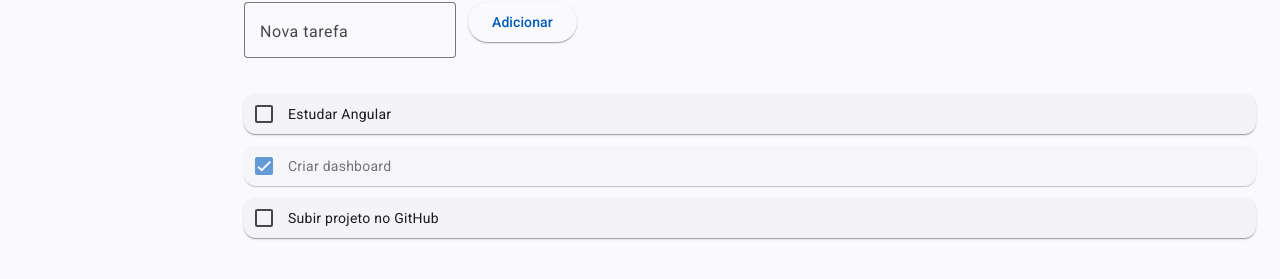
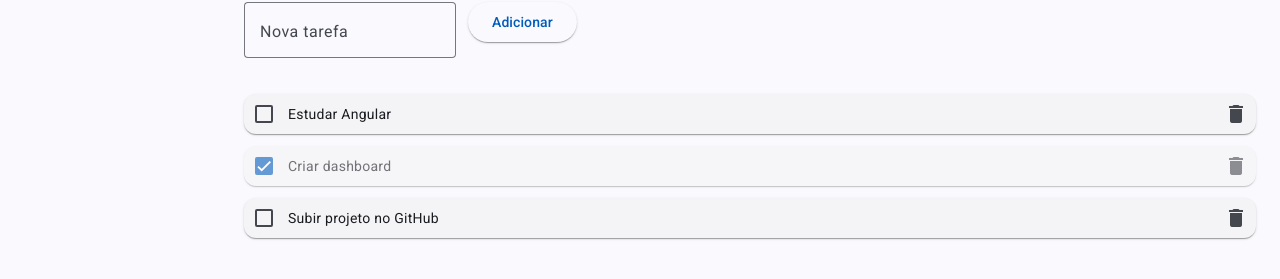
Before and after one commit to Thiagogmr1/Angular-task-dashboard, an Angular app: page /tasks in a window 1280 px wide. Shown: the part 175-454 px from the top of the page. Built offline with nearby package versions, Linux system fonts and the light colour scheme.

Commit message:
feat: delete task implementado - CRUD completo

```diff
--- a/src/app/pages/tasks/tasks.html
+++ b/src/app/pages/tasks/tasks.html
@@ -16,8 +16,14 @@
 </div>
 
 <mat-card *ngFor="let task of tasks" class="task-card" [class.done]="task.done">
+    <div class="task-content">
 
-    <mat-checkbox [(ngModel)]="task.done">
-        {{ task.title }}
-    </mat-checkbox>
+        <mat-checkbox [(ngModel)]="task.done">
+            {{ task.title }}
+        </mat-checkbox>
+
+        <button mat-icon-button color="warn" (click)="deleteTask(task.id)" aria-label="Remover tarefa">
+            <mat-icon>delete</mat-icon>
+        </button>
+    </div>
 </mat-card>
--- a/src/app/pages/tasks/tasks.scss
+++ b/src/app/pages/tasks/tasks.scss
@@ -13,3 +13,9 @@
     opacity: 0.6;
     text-decoration: line-through;
 }
+
+.task-content {
+    display: flex;
+    justify-content: space-between;
+    align-items: center;
+}
--- a/src/app/pages/tasks/tasks.ts
+++ b/src/app/pages/tasks/tasks.ts
@@ -5,6 +5,7 @@ import { MatCardModule } from '@angular/material/card';
 import { MatCheckboxModule } from '@angular/material/checkbox';
 import { MatInputModule } from '@angular/material/input';
 import { MatButtonModule } from '@angular/material/button';
+import { MatIconModule } from '@angular/material/icon';
 import { TasksService } from '../../services/TasksService';
 import { Task } from '../../models/tasks';
 
@@ -17,26 +18,28 @@ import { Task } from '../../models/tasks';
     MatCardModule,
     MatCheckboxModule,
     MatInputModule,
-    MatButtonModule
+    MatButtonModule,
+    MatIconModule
   ],
   templateUrl: './tasks.html',
   styleUrls: ['./tasks.scss']
 })
-
 export class Tasks {
   tasks: Task[] = [];
-  newTaskTitle: string = '';
+  newTaskTitle = '';
 
   constructor(private tasksService: TasksService) {
     this.tasks = this.tasksService.getTasks();
   }
 
   addTask(): void {
-    if (this.newTaskTitle.trim()) {
+    if (!this.newTaskTitle.trim()) return;
+    this.tasksService.addTask(this.newTaskTitle);
+    this.newTaskTitle = '';
+  }
 
-      this.tasksService.addTask(this.newTaskTitle.trim());
-      this.newTaskTitle = '';
-    }
+  deleteTask(id: number): void {
+    this.tasksService.deleteTask(id);
   }
 
   get completedTasks(): number {
--- a/src/app/services/TasksService.ts
+++ b/src/app/services/TasksService.ts
@@ -39,6 +39,11 @@ export class TasksService {
         this.save();
     }
 
+    deleteTask(id: number): void {
+        this.tasks = this.tasks.filter(task => task.id !== id);
+        this.save();
+    }
+
     private save(): void {
         localStorage.setItem(this.storageKey, JSON.stringify(this.tasks));
     }
```
